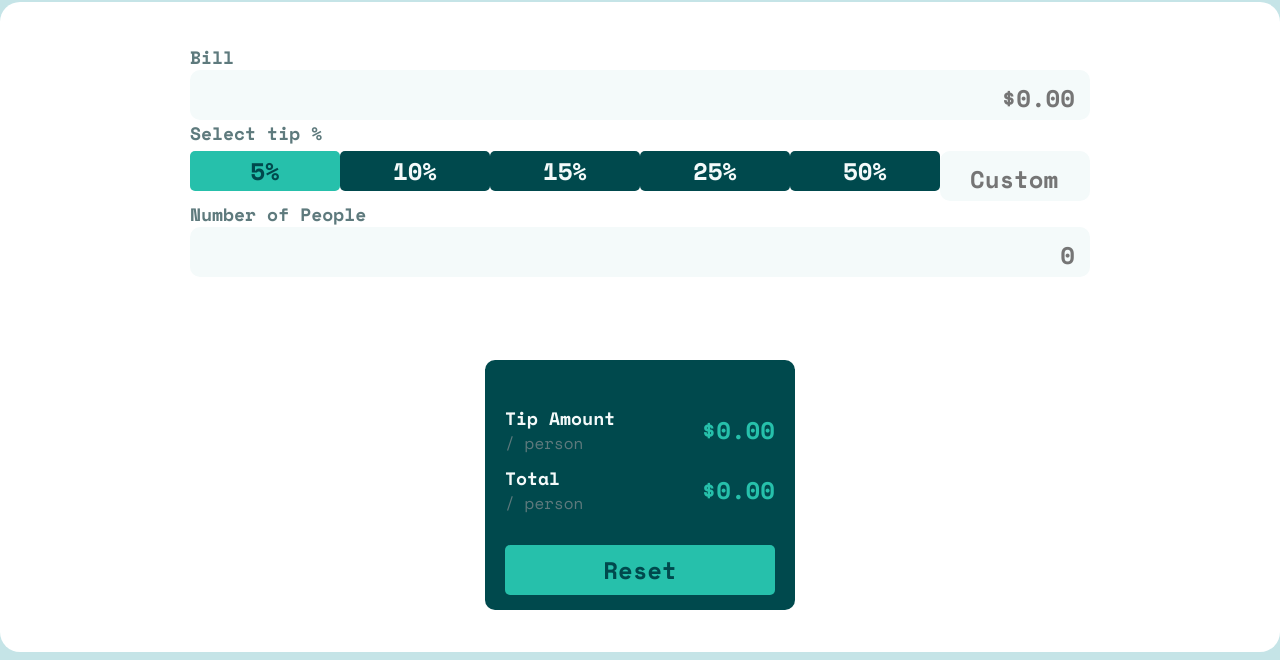
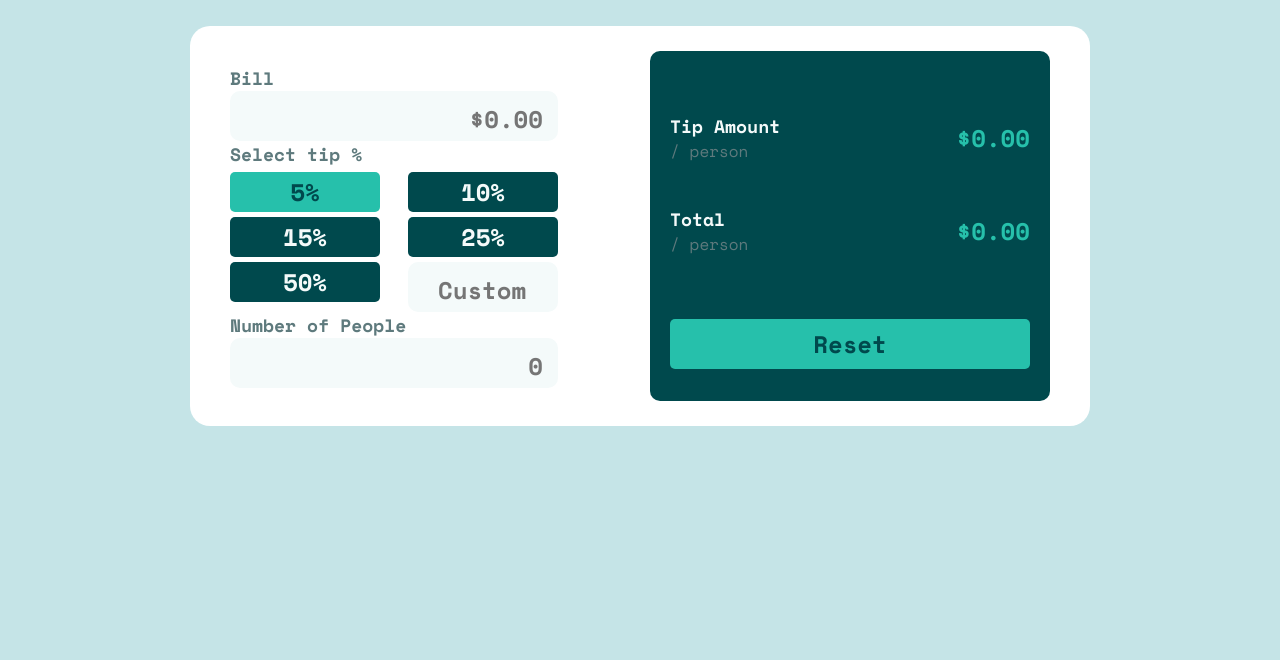
Before and after one commit to AndreySkopintsev/tip-calculator, a plain HTML site: page index.html in a window 1280 px wide. Shown: the part 140-800 px from the top of the page. Drawn offline with nearby package versions, Linux system fonts and the light colour scheme.

Commit message:
media queris for desktop

```diff
--- a/style.css
+++ b/style.css
@@ -21,7 +21,7 @@ section{
     align-items: center;
     border-radius: 20px;
     margin-top: 40px;
-    min-width: 370px;
+    max-width: 375px;
     min-height: 650px;
 }
 
@@ -140,7 +140,7 @@ button{
     color: hsl(183, 100%, 15%);
 }
 
-span{
+.tip-output>span{
     font-size: 24px;
     color: hsl(172, 67%, 45%);
     font-weight: 700;
@@ -156,3 +156,30 @@ i{
     left: 20px;
     color: hsl(186, 14%, 43%);
 }
+
+@media (min-width:740px){
+    .container{
+        display: flex;
+        flex-direction: column;
+        justify-content: center;
+        align-items: center;
+    }
+
+    section{
+        display: flex;
+        justify-content: space-between;
+        flex-direction: row;
+        max-width: 900px;
+        min-height: 400px;
+    }
+
+    .all-input{
+        width: 40%;
+    }
+
+
+    .output{
+        min-height: 350px;
+        width: 400px;
+    }
+}
```
